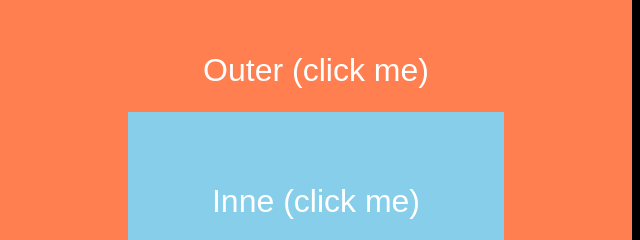
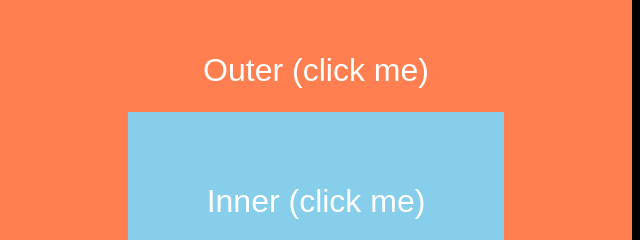
Before and after one commit to devkevbot/demos, a website: page www/event-visualizer/index.html in a window 1280 px wide. Shown: the top 240 px of the page, 0-640 px from the left. Drawn offline with Linux system fonts and the light colour scheme.

Commit message:
Fix typo in click event visualizer

```diff
--- a/www/event-visualizer/index.html
+++ b/www/event-visualizer/index.html
@@ -12,7 +12,7 @@
       <div id="outer">
         <span>Outer (click me)</span>
         <div id="inner">
-          <span>Inne (click me)</span>
+          <span>Inner (click me)</span>
           <button id="button">Button (click me)</button>
         </div>
       </div>
```
